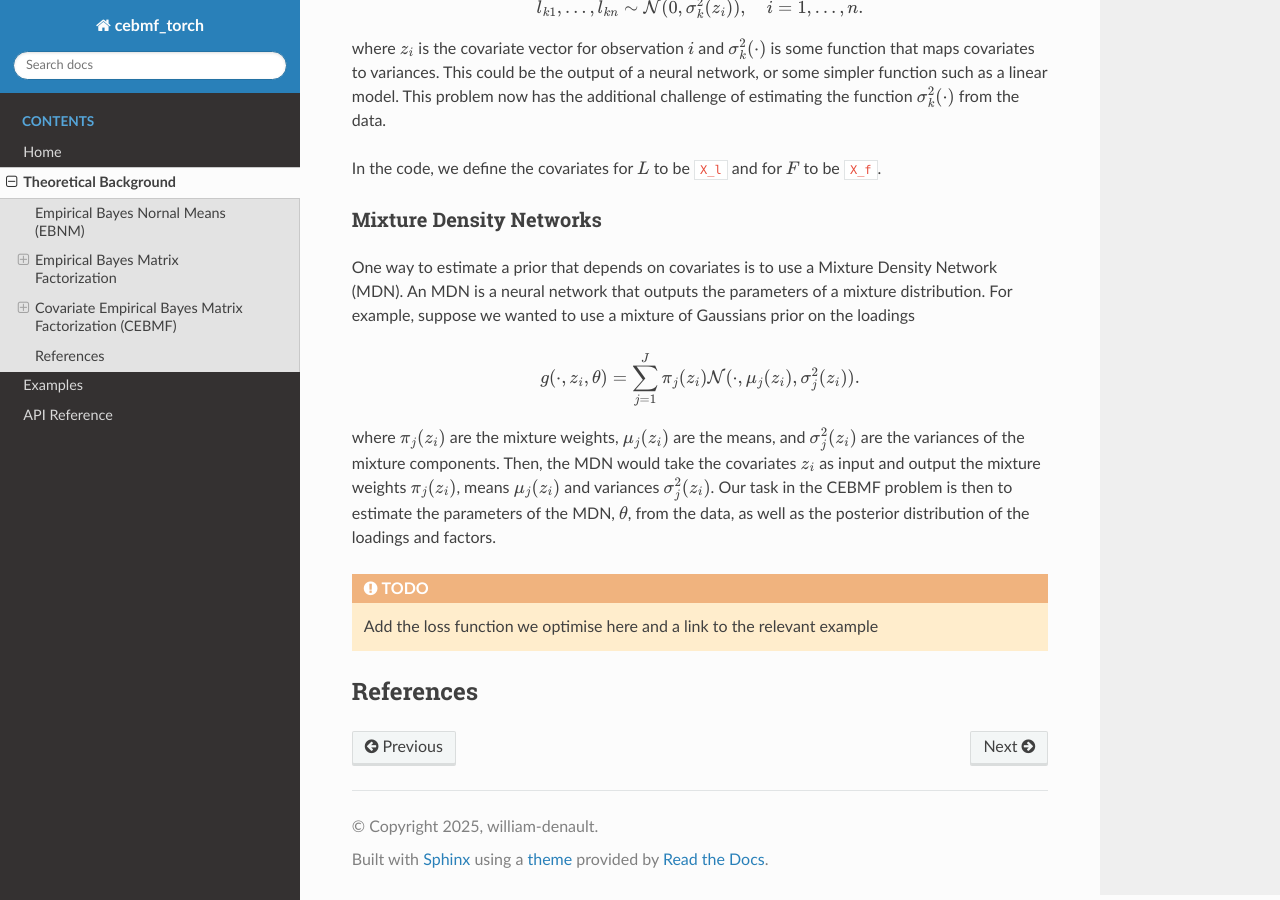
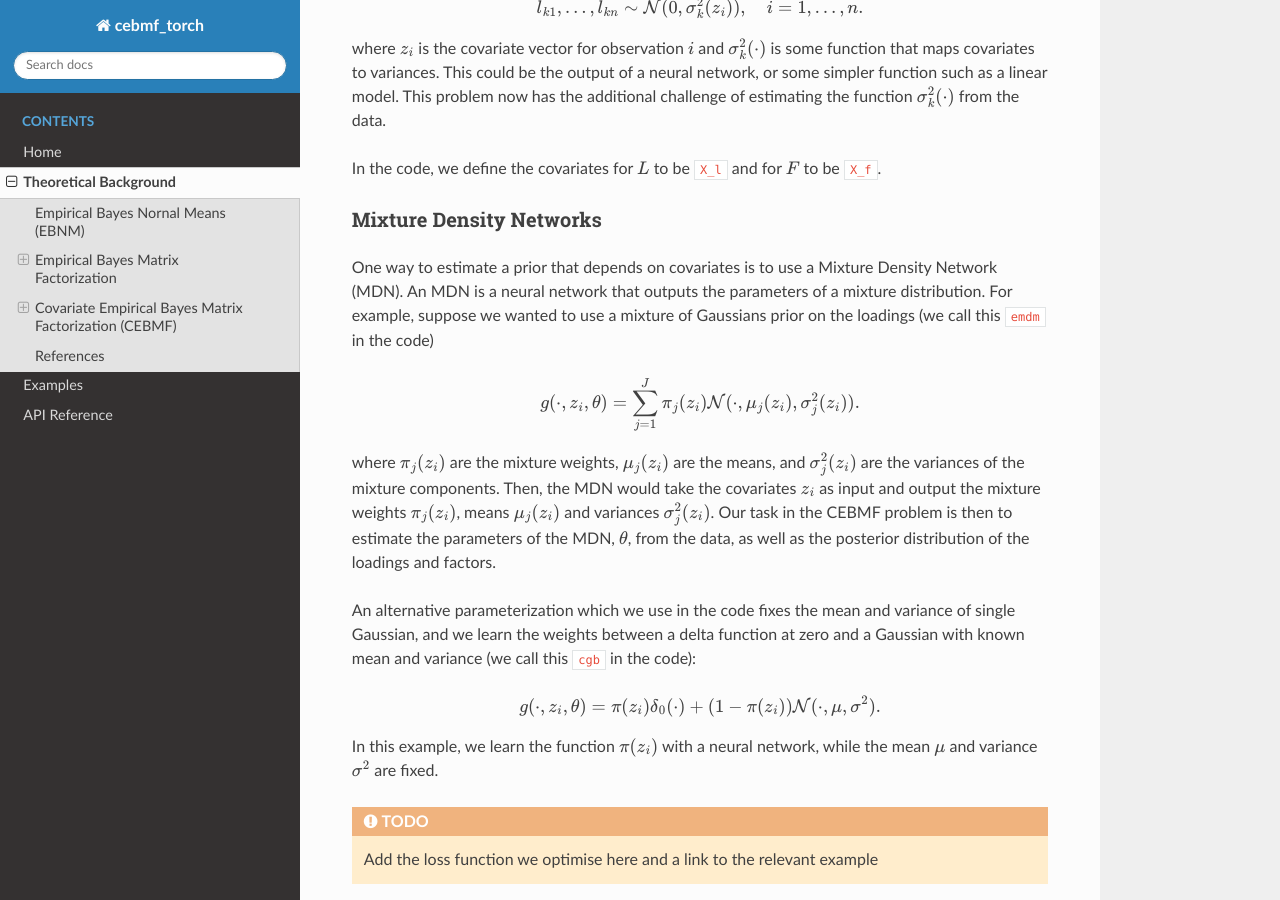
Before and after one commit to william-denault/cebmf_torch, a Sphinx documentation site: the page built from docs/source/theoretical_background.rst, in a window 1280 px wide and 900 px high, scrolled down 3497 px. Built offline with Sphinx 7.4.7 and the Read the Docs theme 3.1.0, drawn with Linux system fonts in a browser that asks for light colours; pages that are not in the unit, such as notebooks, are missing from menus.

Commit message:
Add cgb and emdm to theoretical background

```diff
--- a/docs/source/theoretical_background.rst
+++ b/docs/source/theoretical_background.rst
@@ -173,6 +173,7 @@ Mixture Density Networks
 One way to estimate a prior that depends on covariates is to use a Mixture Density Network (MDN).
 An MDN is a neural network that outputs the parameters of a mixture distribution.
 For example, suppose we wanted to use a mixture of Gaussians prior on the loadings
+(we call this :code:`emdm` in the code)
 
 .. math::
       g(\cdot, z_i, \mathbf{\theta} ) = \sum_{j=1}^J \pi_j(z_i) \mathcal{N}(\cdot, \mu_j(z_i), \sigma_j^2(z_i)).
@@ -184,6 +185,16 @@ as input and output the mixture weights :math:`\pi_j(z_i)`, means :math:`\mu_j(z
 Our task in the CEBMF problem is then to estimate the parameters of the MDN, :math:`\mathbf{\theta}`, from the data, as well
 as the posterior distribution of the loadings and factors.
 
+An alternative parameterization which we use in the code fixes the mean and variance of single Gaussian,
+and we learn the weights between a delta function at zero and a Gaussian with known mean and variance
+(we call this :code:`cgb` in the code):
+
+.. math::
+      g(\cdot, z_i, \mathbf{\theta} ) = \pi(z_i) \delta_0(\cdot) + (1 - \pi(z_i)) \mathcal{N}(\cdot, \mu, \sigma^2).
+
+In this example, we learn the function :math:`\pi(z_i)` with a neural network,
+while the mean :math:`\mu` and variance :math:`\sigma^2` are fixed.
+
 .. admonition:: TODO
 
       Add the loss function we optimise here and a link to the relevant example
```
